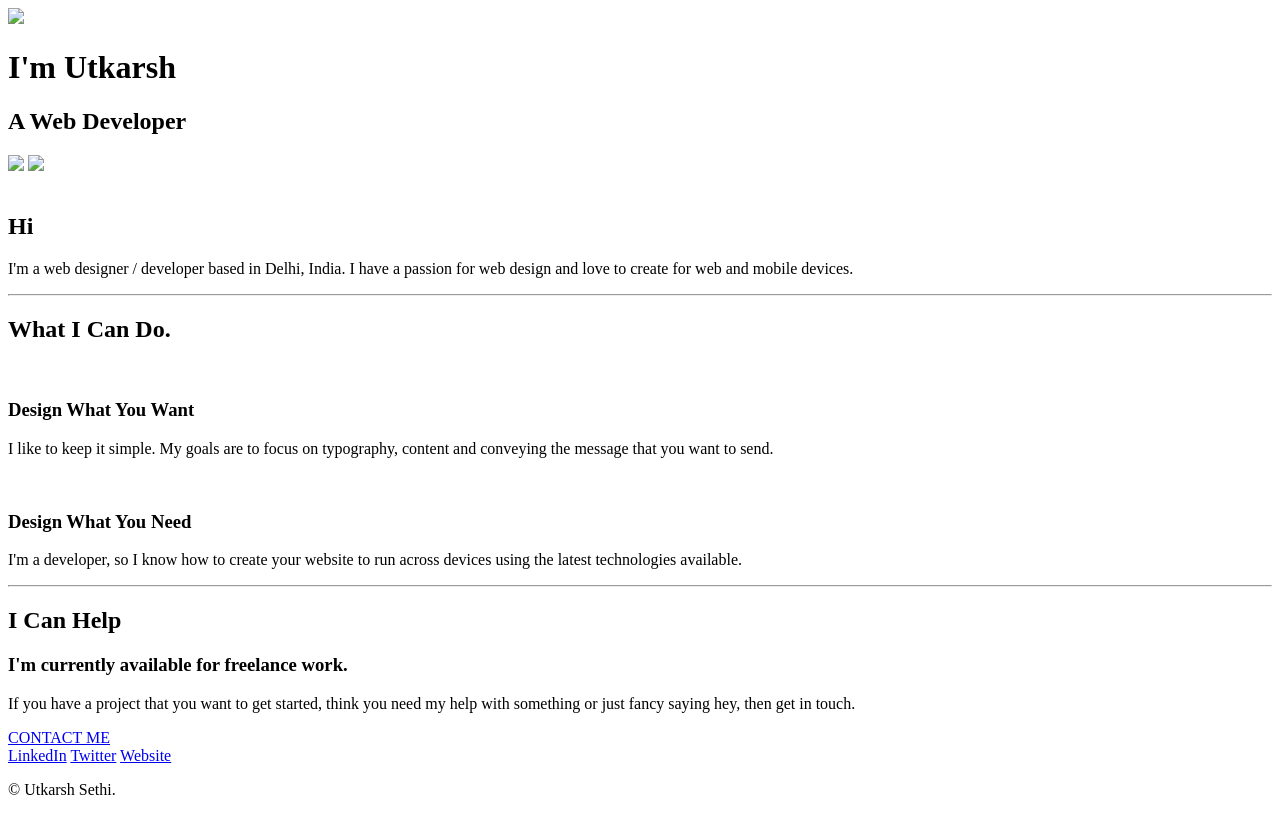
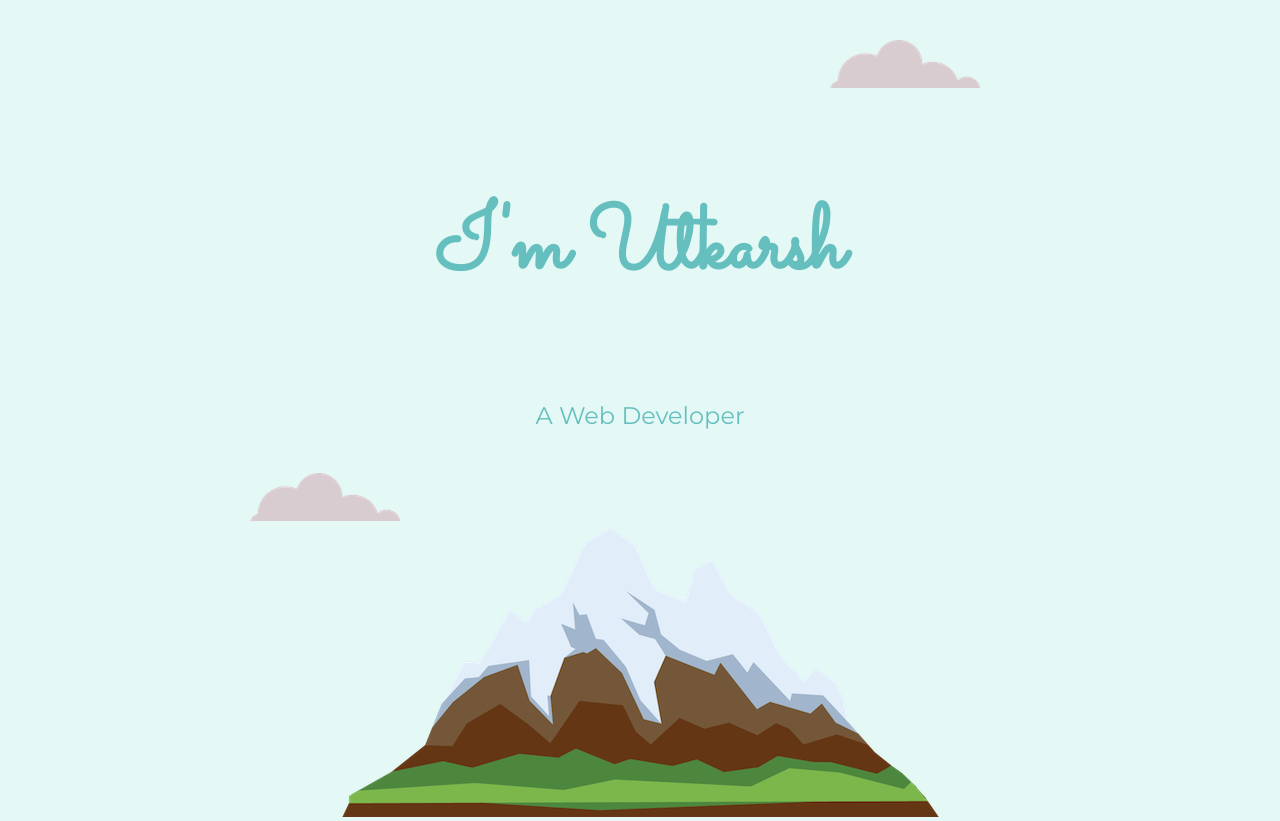
Before and after one commit to UtkarshSethiGiT/Website-Using-HTML-CSS, a plain HTML site: page index.html in a window 1280 px wide. Shown: the top 821 px of the page. Drawn offline with Linux system fonts and the light colour scheme; the site is published under a folder, as on GitHub Pages, so addresses that start at the root find nothing.

Commit message:
First Commit

```diff
--- a/Html/index.html
+++ b/index.html
@@ -5,7 +5,7 @@
     <meta http-equiv="X-UA-Compatible" content="IE=edge">
     <meta name="viewport" content="width=device-width, initial-scale=1.0">
     <title>Utkarsh Sethi</title>
-    <link rel="stylesheet" href="/Css/style.css">
+    <link rel="stylesheet" href="style.css">
     <link rel ="icon" href="/Images/favicon.ico">
     <link rel="preconnect" href="https://fonts.googleapis.com">
 <link rel="preconnect" href="https://fonts.gstatic.com" crossorigin>
@@ -13,11 +13,11 @@
 </head>
 <body>
     <div class="top">
-        <img class ="top-cloud" src="/Images/cloud.png">
+        <img class ="top-cloud" src="Images/cloud.png">
         <h1>I'm Utkarsh</h1>
         <h2>A Web Developer</h2>
-        <img class ="bottom-cloud" src="/Images/cloud.png">
-        <img src="/Images/mountain.png">
+        <img class ="bottom-cloud" src="Images/cloud.png">
+        <img src="Images/mountain.png">
         </div>
         <div class="middle-container">
             <div class="profile">
@@ -29,12 +29,12 @@
             <div class="skills">
               <h2>What I Can Do.</h2>
               <div class="skill-row">
-                <img class="skill1" src="/Images/images.jpg" alt="">
+                <img class="skill1" src="Images/images.jpg" alt="">
                 <h3>Design What You Want</h3>
                 <p>I like to keep it simple. My goals are to focus on typography, content and conveying the message that you want to send.</p>
               </div>
               <div class="skill-row">
-                <img class="skill2" src="/Images/images.jpg" alt="">
+                <img class="skill2" src="Images/images.jpg" alt="">
                 <h3>Design What You Need</h3>
                 <p>I'm a developer, so I know how to create your website to run across devices using the latest technologies available.</p>
               </div>
```
Also changed, not shown: style.css (renamed from Css/style.css).
